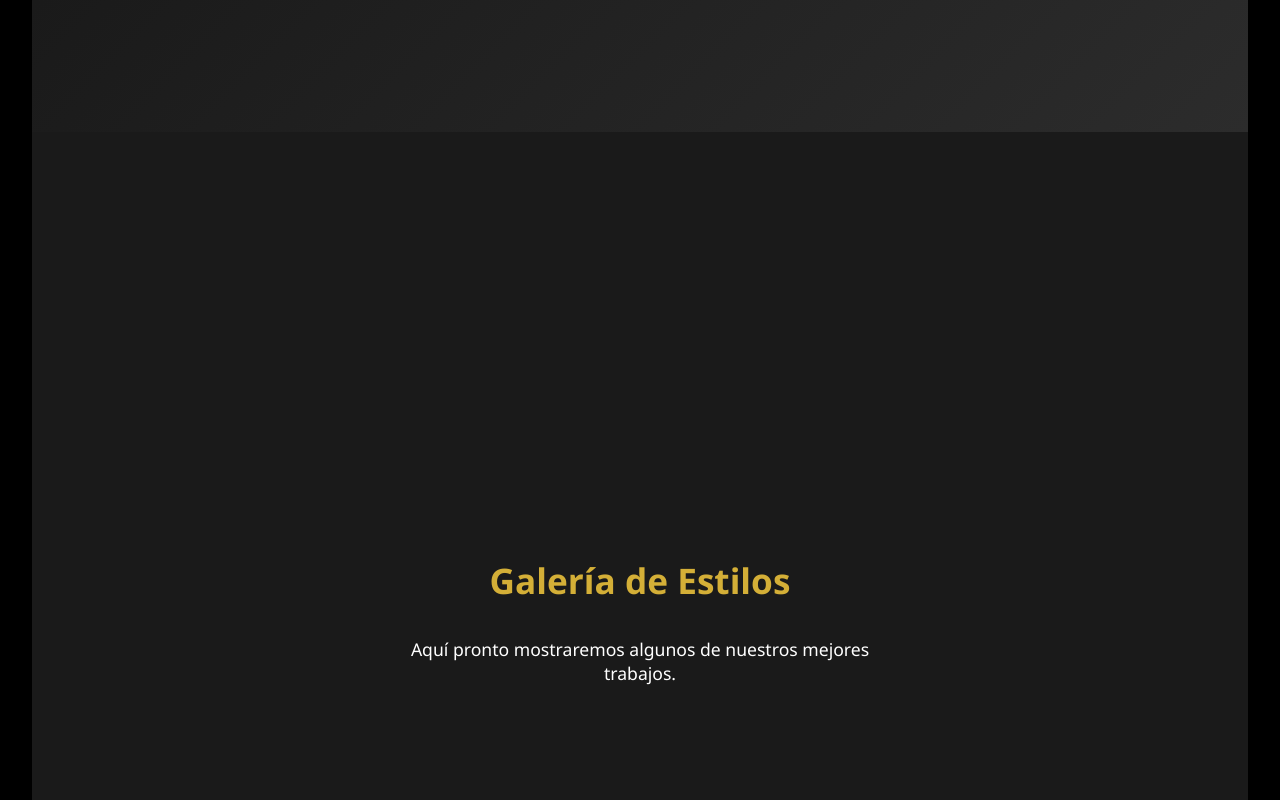
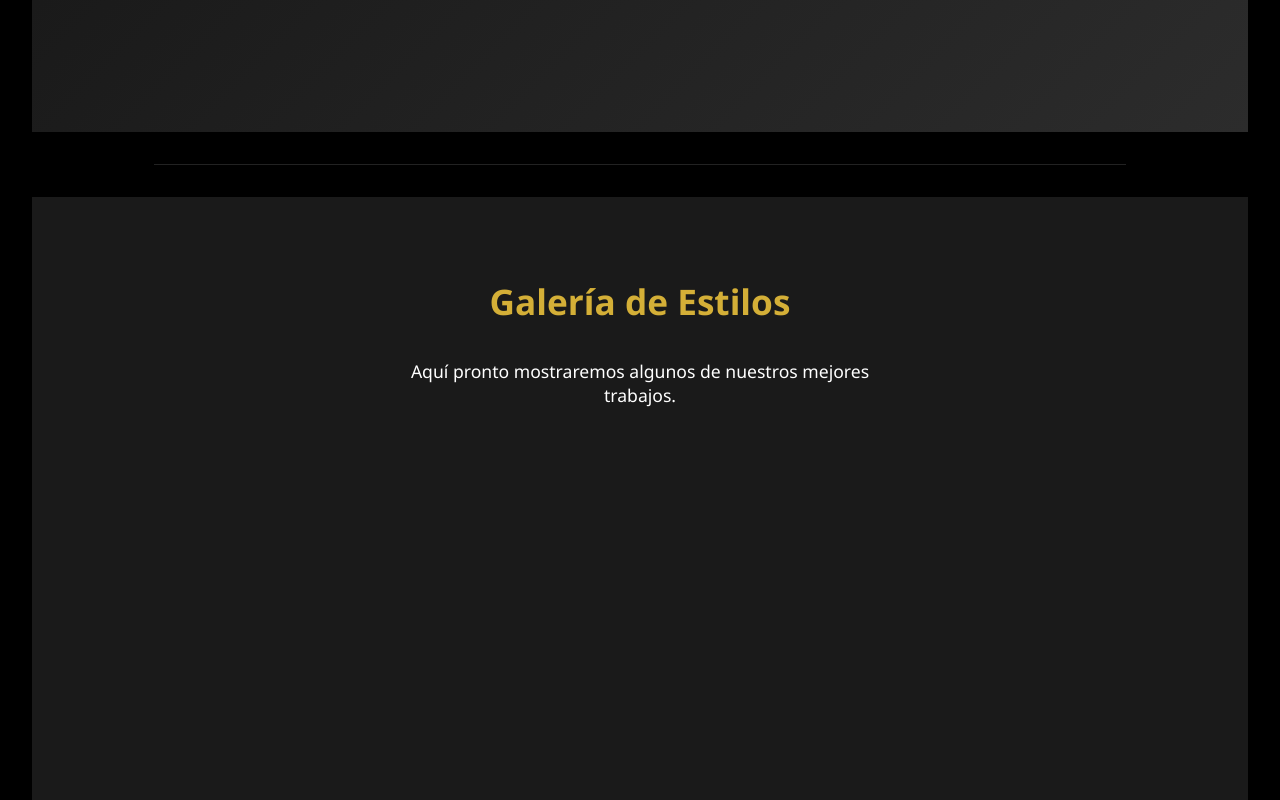
Before and after one commit to Marshelby/arte-elegante-barberia, a React (Vite) app: page / in a window 1280 px wide. Shown: the part 700-1500 px from the top of the page. Built offline with nearby package versions, Linux system fonts and the light colour scheme.

Commit message:
📄 HOME actualizado con separadores, estructura mejorada y sección contacto

```diff
--- a/src/pages/Home.css
+++ b/src/pages/Home.css
@@ -5,14 +5,15 @@ main {
 .section {
   font-family: 'Segoe UI', sans-serif;
   height: 100vh;
-  padding: 5rem 2rem;
+  padding: 3rem 2rem 2rem 2rem;
   display: flex;
   flex-direction: column;
-  justify-content: center;
+  justify-content: flex-start;
   align-items: center;
   background-color: #1a1a1a;
   color: white;
   text-align: center;
+  position: relative;
 }
 
 .hero {
@@ -53,6 +54,7 @@ main {
 
 .section h2 {
   font-size: 2.2rem;
+  margin-top: 2rem;
   margin-bottom: 1rem;
   color: #d4af37;
 }
@@ -67,6 +69,14 @@ main {
   list-style: none;
   padding: 0;
   margin: 1rem 0;
+}
+
+.divider {
+  width: 80%;
+  height: 1px;
+  background-color: #444;
+  margin: 2rem auto;
+  opacity: 0.5;
 }
 
 @media (max-width: 768px) {
--- a/src/pages/Home.jsx
+++ b/src/pages/Home.jsx
@@ -5,21 +5,23 @@ function Home() {
   return (
     <main>
       {/* INICIO */}
-      <section id="inicio" className="home-container">
-        <header className="hero">
-          <h1>Arte Elegante Barbershop</h1>
-          <p>Transformamos estilo con precisión y carácter.</p>
-          <a href="https://wa.me/56937711681" target="_blank" className="cta-button" rel="noreferrer">
-            Agendar Cita
-          </a>
-        </header>
+      <section id="inicio" className="hero">
+        <h1>Arte Elegante Barbershop</h1>
+        <p>Transformamos estilo con precisión y carácter.</p>
+        <a href="https://wa.me/56937711681" target="_blank" className="cta-button" rel="noreferrer">
+          Agendar Cita
+        </a>
       </section>
+
+      <div className="divider"></div>
 
       {/* GALERÍA */}
       <section id="galeria" className="section">
         <h2>Galería de Estilos</h2>
         <p>Aquí pronto mostraremos algunos de nuestros mejores trabajos.</p>
       </section>
+
+      <div className="divider"></div>
 
       {/* SERVICIOS */}
       <section id="servicios" className="section">
@@ -32,6 +34,8 @@ function Home() {
         </ul>
       </section>
 
+      <div className="divider"></div>
+
       {/* AGENDAR */}
       <section id="agendar" className="section">
         <h2>Agenda tu cita</h2>
@@ -40,6 +44,8 @@ function Home() {
           Agendar por WhatsApp
         </a>
       </section>
+
+      <div className="divider"></div>
 
       {/* CONTACTO */}
       <section id="contacto" className="section">
```
